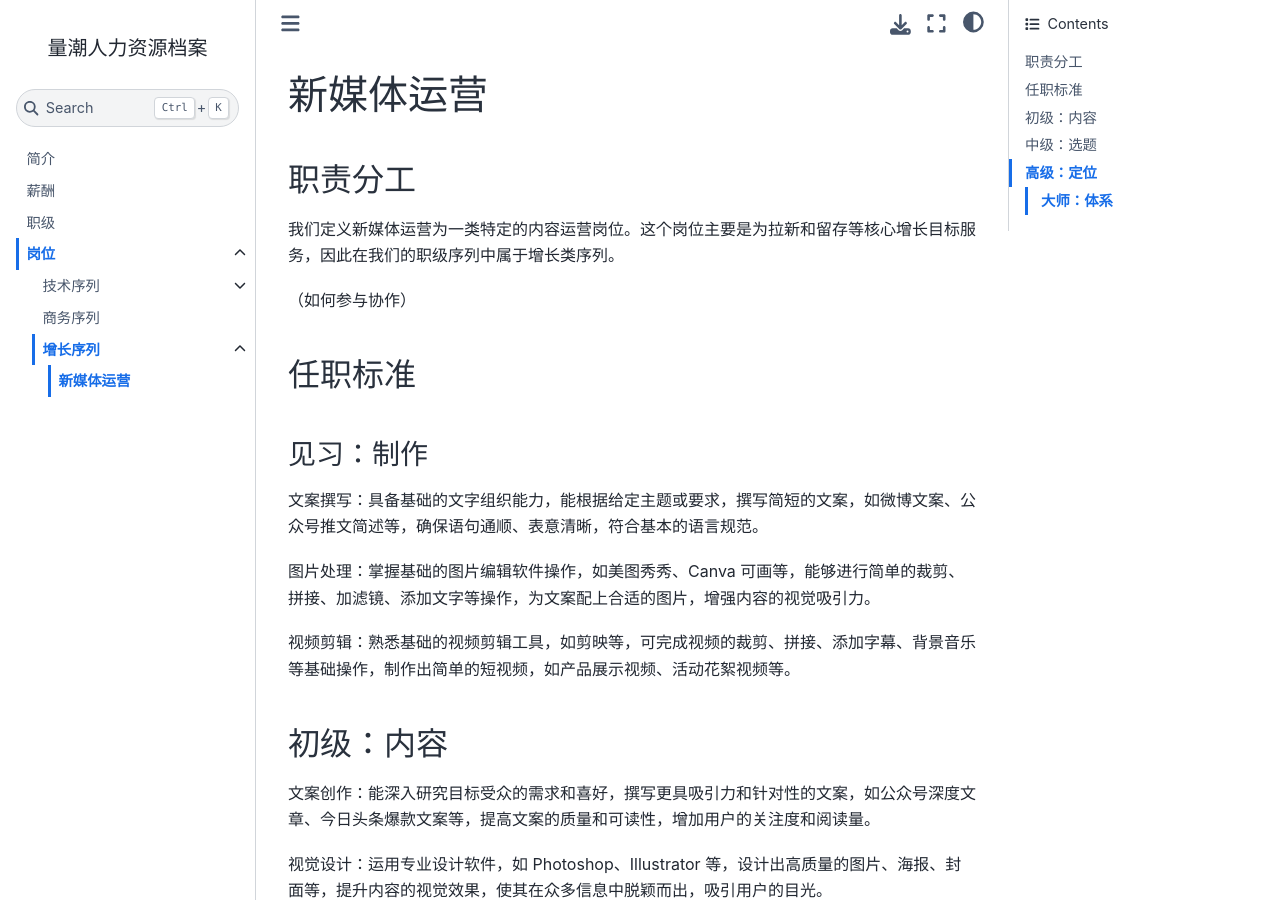
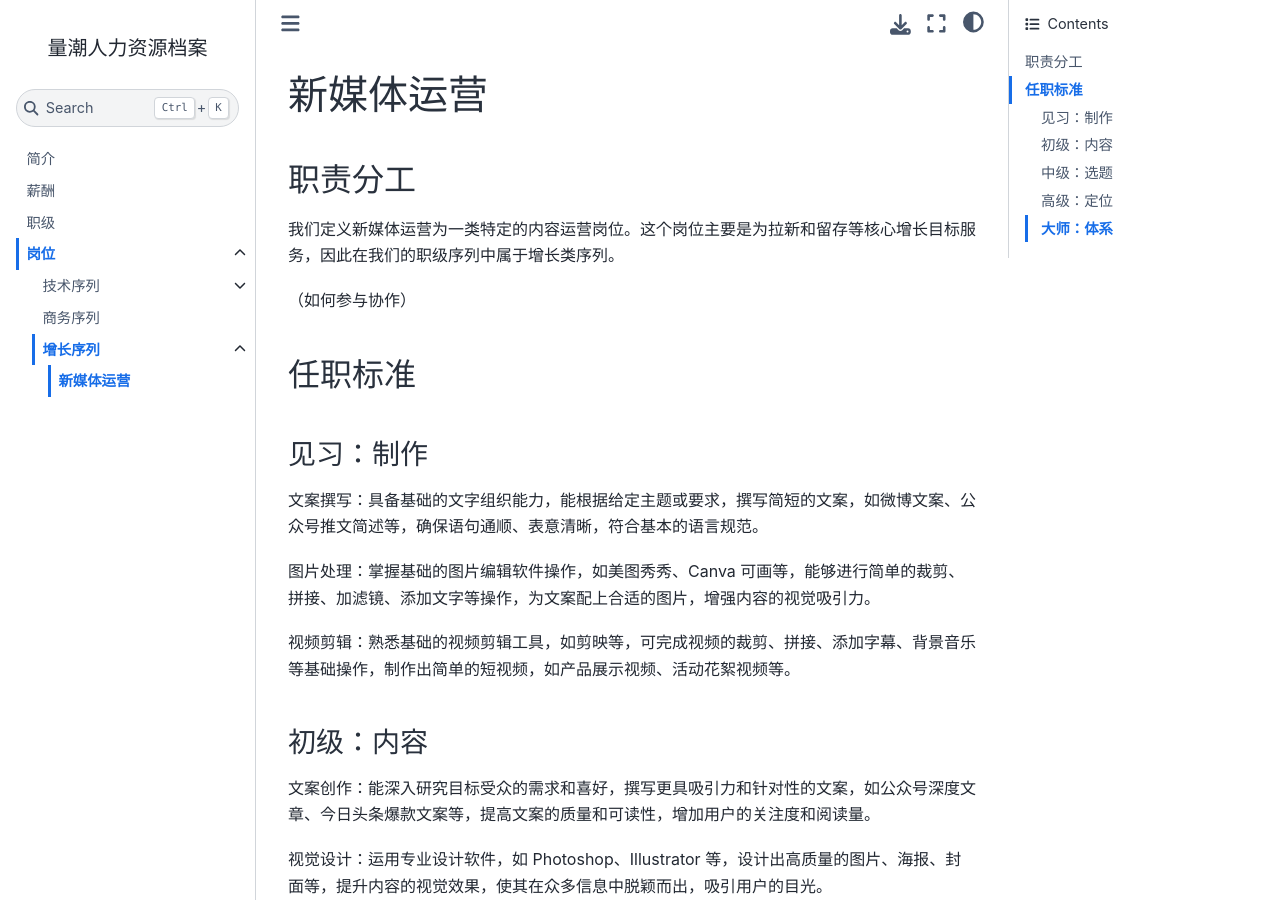
Before and after one commit to quanttide/quanttide-profile-of-human-resources, a Jupyter Book: the page built from positions/growth/social_media_operator.md, in a window 1280 px wide and 900 px high. Built offline with Jupyter Book 1.0.4 settings and Sphinx 7.4.7 and the Sphinx Book theme 1.1.4, drawn with Linux system fonts in a browser that asks for light colours.

Commit message:
fix: 修复标题异常

```diff
--- a/positions/growth/social_media_operator.md
+++ b/positions/growth/social_media_operator.md
@@ -16,7 +16,7 @@
 
 视频剪辑：熟悉基础的视频剪辑工具，如剪映等，可完成视频的裁剪、拼接、添加字幕、背景音乐等基础操作，制作出简单的短视频，如产品展示视频、活动花絮视频等。
 
-## 初级：内容
+### 初级：内容
 
 文案创作：能深入研究目标受众的需求和喜好，撰写更具吸引力和针对性的文案，如公众号深度文章、今日头条爆款文案等，提高文案的质量和可读性，增加用户的关注度和阅读量。
 
@@ -24,7 +24,7 @@
 
 视频制作：具备独立完成短视频策划、拍摄和后期制作的能力，能够运用多种拍摄手法和剪辑技巧，制作出富有创意和吸引力的视频内容，如短视频剧情片、科普视频等，提高视频的播放量和传播效果。
 
-## 中级：选题
+### 中级：选题
 
 选题策划：深入了解行业动态、热点话题以及用户需求，能够制定出有吸引力且符合平台定位的选题计划，确保内容的新鲜感和独特性，如结合时事热点策划相关选题，提前规划节日、活动专题等，为内容创作提供明确的方向和主题。
 
@@ -32,7 +32,7 @@
 
 用户调研：通过问卷调查、用户访谈等方式，深入了解用户的需求、兴趣和痛点，将用户反馈融入选题策划中，使内容更加贴近用户，提高用户的参与度和忠诚度。
 
-## 高级：定位
+### 高级：定位
 
 平台定位：对新媒体平台的特性、用户群体和竞争格局有深入研究，能够根据不同平台的特点制定出差异化的运营策略，如在抖音上侧重短视频的创意和趣味性，在小红书上注重种草文的质量和实用性，使内容在各平台都能精准触达目标用户，提升账号的曝光度和影响力。
 
```
